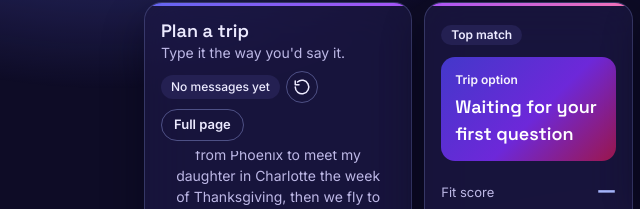
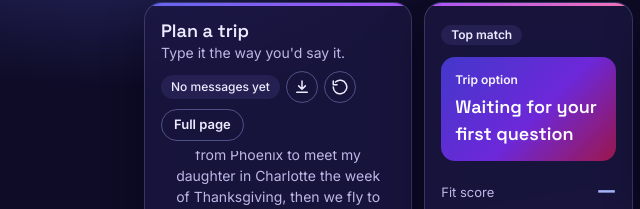
Before and after one commit to aiandi49/ai-and-i-travel, a website: page index.html in a window 1280 px wide. Shown: the part 266-475 px from the top of the page, 46-686 px from the left. Drawn offline with Linux system fonts and the light colour scheme.

Commit message:
Add files via upload

```diff
--- a/index.html
+++ b/index.html
@@ -60,6 +60,9 @@
         </div>
         <div class="chat-tools">
           <span class="count-chip" id="count-chip">No messages yet</span>
+          <button type="button" class="icon-btn" id="download-btn" aria-label="Download your trip plan" title="Download your trip plan" disabled>
+            <svg viewBox="0 0 24 24" width="18" height="18" aria-hidden="true"><path fill="none" stroke="currentColor" stroke-width="2" stroke-linecap="round" stroke-linejoin="round" d="M12 4v11m0 0-4.5-4.5M12 15l4.5-4.5M5 19h14"/></svg>
+          </button>
           <button type="button" class="icon-btn" id="reset-btn" aria-label="Start over" title="Start over">
             <svg viewBox="0 0 24 24" width="18" height="18" aria-hidden="true"><path fill="none" stroke="currentColor" stroke-width="2" stroke-linecap="round" stroke-linejoin="round" d="M3 12a9 9 0 1 0 3-6.7M3 4v5h5"/></svg>
           </button>
```
